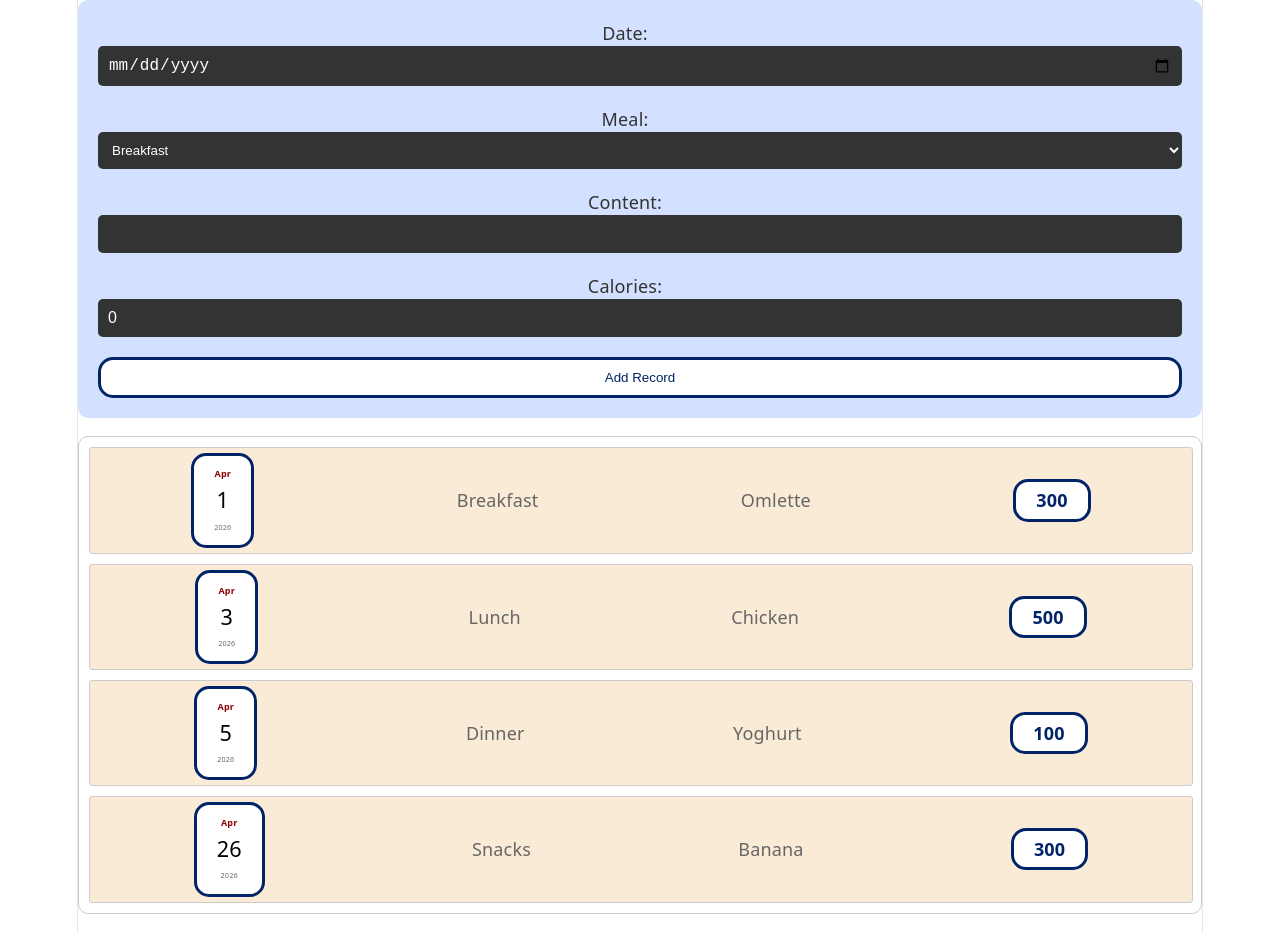
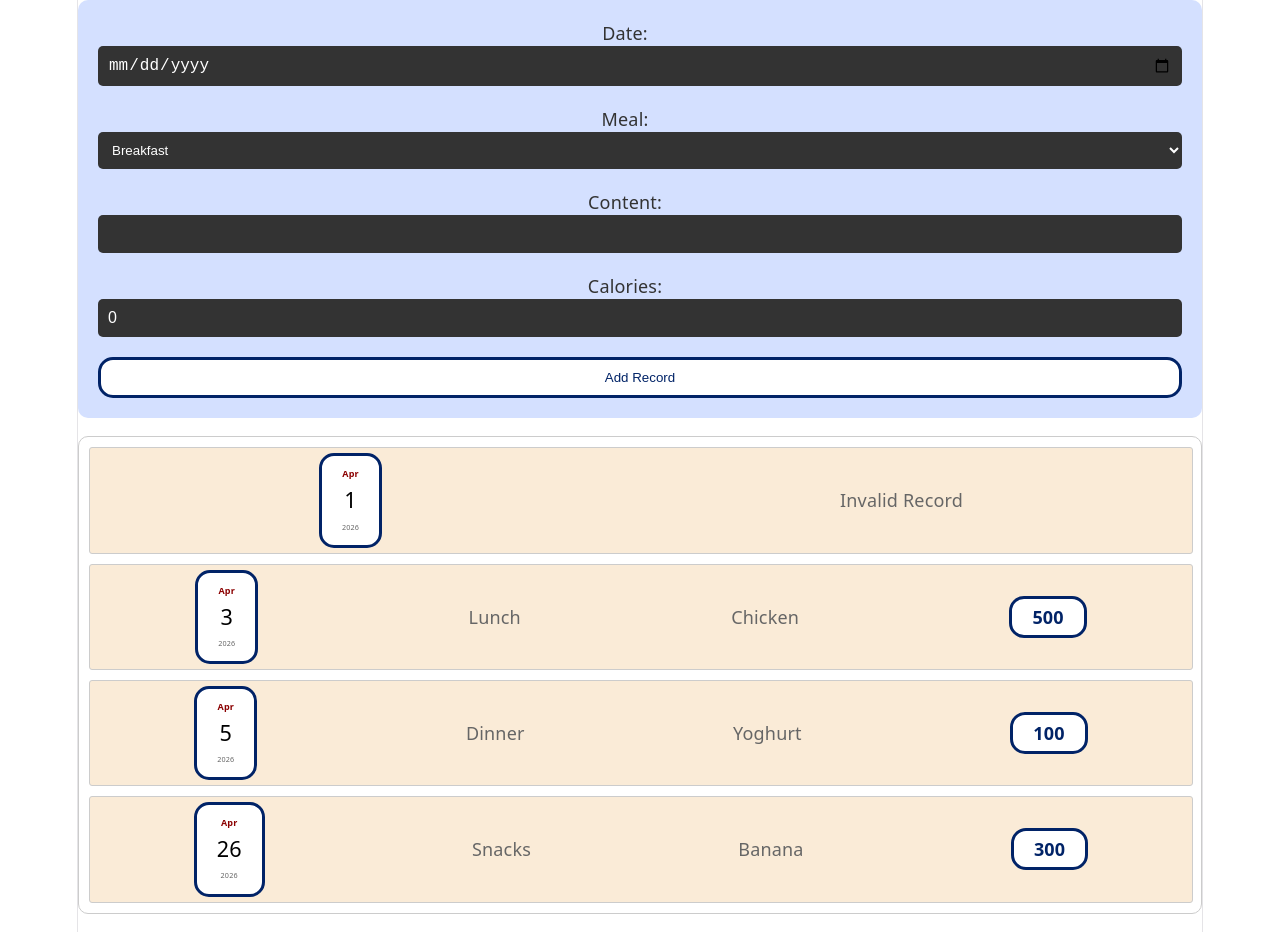
Before and after one commit to OmarKh006/calorie-tracker, a React (Vite) app: page / in a window 1280 px wide. Built offline with nearby package versions, Linux system fonts and the light colour scheme.

Commit message:
using conditional rendering

```diff
--- a/src/App.jsx
+++ b/src/App.jsx
@@ -8,7 +8,7 @@ const INITIAL_RECORDS = [
     date: new Date(2026, 3, 1),
     meal: "Breakfast",
     content: "Omlette",
-    calories: 300,
+    calories: -300,
   },
   {
     id: 1,
--- a/src/components/calorieRecordsSection/CalorieRecord.jsx
+++ b/src/components/calorieRecordsSection/CalorieRecord.jsx
@@ -15,11 +15,17 @@ function CalorieRecord(props) {
         <li>
           <DateRecord date={props.record.date} />
         </li>
-        <li>{props.record.meal}</li>
-        <li>{props.record.content}</li>
-        <li className="record-calories" onClick={calorieIncrement}>
-          <StyledRecordCell>{currentCalories}</StyledRecordCell>
-        </li>
+        {currentCalories > 0 ? (
+          <>
+            <li>{props.record.meal}</li>
+            <li>{props.record.content}</li>
+            <li className="record-calories" onClick={calorieIncrement}>
+              <StyledRecordCell>{currentCalories}</StyledRecordCell>
+            </li>
+          </>
+        ) : (
+          <li>Invalid Record</li>
+        )}
       </ul>
     </>
   );
```
